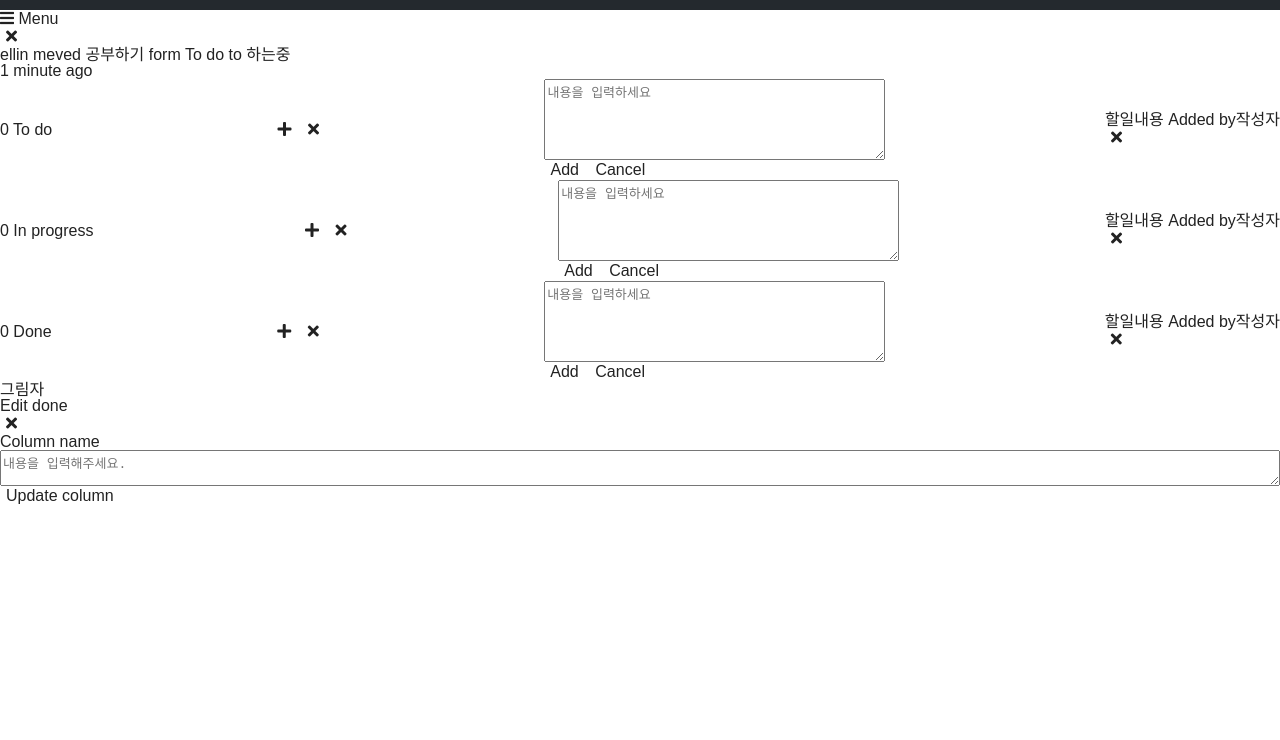
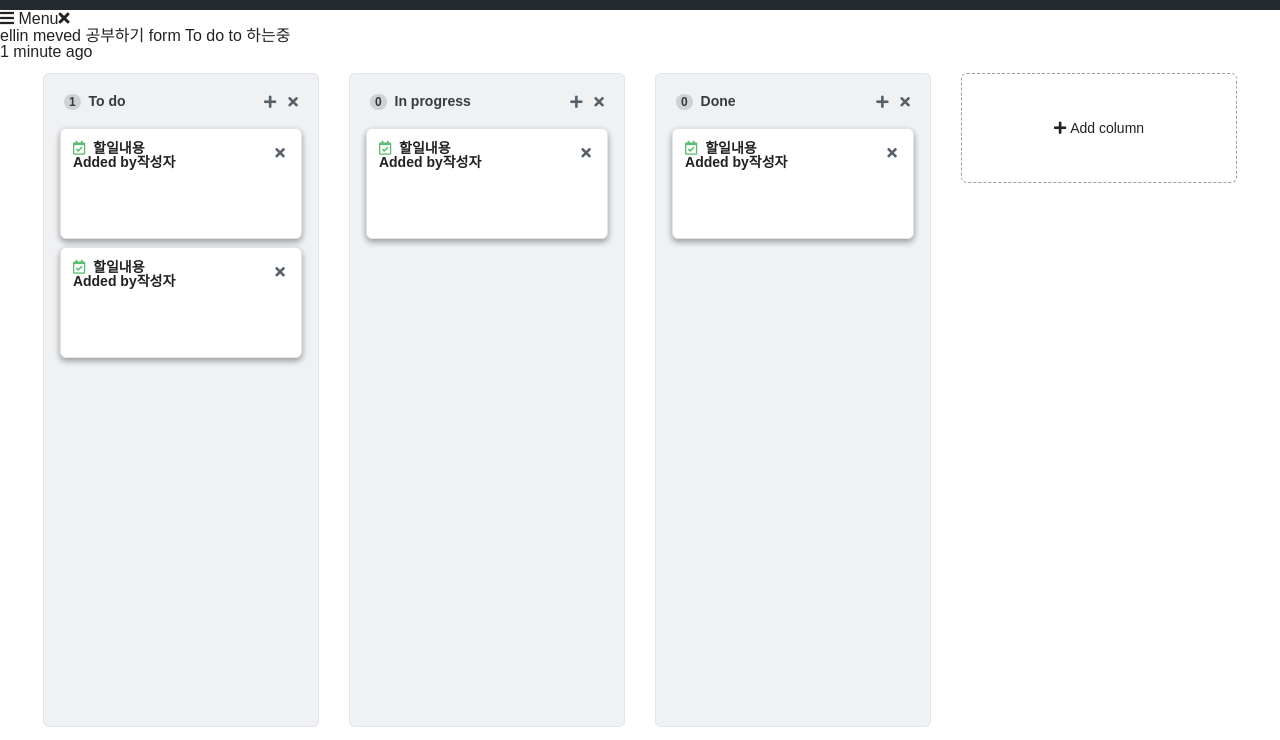
Before and after one commit to codesquad-member-2020/todo-12, a plain HTML site: page FE/index.html in a window 1280 px wide. Shown: the part 70-810 px from the top of the page. Drawn offline with Linux system fonts and the light colour scheme.

Commit message:
[feat] column, card css 구현

```diff
--- /dev/null
+++ b/FE/css/menu.css
@@ -0,0 +1,3 @@
+#activity-menu .activity-menu__header {
+  display: flex;
+}
--- a/FE/css/reset.css
+++ b/FE/css/reset.css
@@ -452,6 +452,7 @@ button {
   border: 0;
   outline: 0;
   background-color: transparent;
+  padding: 0px;
 }
 
 .blind {
--- a/FE/css/style.css
+++ b/FE/css/style.css
@@ -1,25 +1,107 @@
 @import "reset.css";
 @import "modal.css";
+@import "menu.css";
 
 * {
   /* outline: red solid 1px; */
 }
+
+.flex {
+  display: flex;
+  /* align-items: center; */
+  justify-content: center;
+}
+
 #header {
+  align-items: center;
+  justify-content: space-between;
   padding: 0 3%;
   width: 100%;
   height: 80px;
   background-color: #24292e;
   color: #fff;
   font-weight: bold;
-  font-size: 25px;
+  font-size: 20px;
 }
 
 #header .header__menu-btn {
   color: #fff;
 }
 
-.flex {
-  display: flex;
+#todo {
+  justify-content: space-evenly;
+  padding: 1%;
+  height: 85vh;
+}
+
+#todo .todo__column {
+  padding: 16px;
+  height: 100%;
+  width: 22%;
+  border-radius: 6px;
+  border: 1px solid #e1e4e8;
+  background-color: #eff1f3;
+  font-weight: 600;
+  font-size: 14px;
+}
+
+#todo #todo__add-column {
   align-items: center;
+  height: 110px;
+  border: 1px #959da5 dashed;
+  background-color: transparent;
+}
+
+#todo .column__header {
   justify-content: space-between;
+  margin-bottom: 14px;
+  color: #343c42;
 }
+
+#todo .column__card-count {
+  display: inline-block;
+  margin: 4px;
+  padding: 2px 5px;
+  border-radius: 20px;
+  font-size: 12px;
+  background-color: rgba(27, 31, 35, 0.15);
+}
+
+#todo .column__card {
+  justify-content: space-between;
+  margin-bottom: 8px;
+  padding: 12px;
+  width: 100%;
+  height: 111px;
+  border-radius: 6px;
+  border: 1px solid #e1e4e8;
+  background-color: #fff;
+  cursor: move;
+  box-shadow: 0 3px 6px rgba(0, 0, 0, 0.16), 0 3px 6px rgba(0, 0, 0, 0.23);
+}
+#todo .column__card:hover {
+  box-shadow: 0 10px 20px rgba(0, 0, 0, 0.19), 0 6px 6px rgba(0, 0, 0, 0.23);
+}
+
+#todo .column__card .card__icon {
+  padding-right: 4px;
+  color: #5dbc73;
+}
+
+.plus-btn,
+.close-btn {
+  padding: 4px;
+  color: #586069;
+}
+
+/* 수정하기 */
+/* #project-menu, */
+#add__todo,
+.popup__edit-title {
+  display: none;
+}
+
+.plus-btn:hover,
+.close-btn:hover {
+  color: #426fd6;
+}
--- a/FE/index.html
+++ b/FE/index.html
@@ -17,14 +17,14 @@
         <h1>TODO 서비스</h1>
         <button type="button" class="header__menu-btn">menu</button>
       </header>
-      <div id="project-menu flex">
-        <h2 class="blind">액션 메뉴</h2>
-        <div class="project-menu__header">
-          <div class="project-menu__column">
+      <div id="activity-menu">
+        <h2 class="blind">활동 메뉴</h2>
+        <div class="activity-menu__header">
+          <div class="activity-menu__column">
             <i class="fas fa-bars"></i>
             <span>Menu</span>
           </div>
-          <div class="project-menu__column">
+          <div class="activity-menuu__column">
             <button type="button">
               <i class="fas fa-times"></i>
             </button>
@@ -44,12 +44,13 @@
           </li>
         </ul>
       </div>
-      <main class="todo">
-        <section id="todo__todo" class="flex">
+      <main id="todo" class="flex">
+        <section id="todo__todo" class="todo__column">
           <h2 class="blind">To do</h2>
+          <div class="column__header flex">
             <div>
-            <span class="todo__count">0</span>
-            <span class="todo__title">To do</span>
+              <span class="column__card-count">1</span>
+              <span class="column__title">To do</span>
             </div>
             <div>
               <button type="button" class="plus-btn">
@@ -58,6 +59,71 @@
               <button type="button" class='close-btn'>
                 <i class="fas fa-times"></i>
               </button>
+            </div>
+        </div>
+          <!-- add 입력창 -->
+          <div id="add__todo">
+            <div class="add__input">
+             <textarea name="" id="" cols="40" rows="5" maxlength="500" aria-label="내용을 입력하세요" placeholder="내용을 입력하세요"></textarea>
+            </div>
+          <div class="add__btn">
+              <button class="btn__add">Add</button>
+              <button class="btn__cancel">Cancel</button>
+           </div>
+         </div>
+          <!-- //add 입력창 -->
+
+          <ul class="column__cards">
+            <li class="column__card flex">
+              <div class="card__contents">
+                <div class="card__row">
+                  <i class="far fa-calendar-check card__icon"></i>
+                  <span class="card__content">할일내용</span>
+                </div>
+                <div class="card__row">
+                  <span class="card__author">Added by<strong>작성자</strong></span>
+                </div>
+              </div>
+              <div class="card__btn">
+                <button type="button" class="close-btn">
+                  <i class="fas fa-times"></i>
+                </button>
+              </div>
+            </li>
+            <li class="column__card flex">
+              <div class="card__contents">
+                <div class="card__row">
+                  <i class="far fa-calendar-check card__icon"></i>
+                  <span class="card__content">할일내용</span>
+                </div>
+                <div class="card__row">
+                  <span class="card__author">Added by<strong>작성자</strong></span>
+                </div>
+              </div>
+              <div class="card__btn">
+                <button type="button" class="close-btn">
+                  <i class="fas fa-times"></i>
+                </button>
+              </div>
+            </li>
+          </ul>
+        </section>
+
+        <section id="todo__inprogress" class="todo__column">
+          <h2 class="blind">In progress</h2>
+          <div class="column__header flex">
+           <div>
+              <span class="column__card-count">0</span>
+              <span class="column__title">In progress</span>
+            </div>
+            <div>
+              <button type="button" class="plus-btn">
+                <i class="fas fa-plus"></i>
+              </button>
+              <button type="button" class='close-btn'>
+                <i class="fas fa-times"></i>
+              </button>
+          </div>
         </div>
 
           <!-- add 입력창 -->
@@ -72,13 +138,18 @@
          </div>
           <!-- //add 입력창 -->
 
-          <ul class="todo__list">
-            <li class="todo__card">
-              <div class="card__column">
+          <ul class="column__cards">
+            <li class="column__card  flex">
+              <div class="card__contents">
+                <div class="card__row">
+                <i class="far fa-calendar-check card__icon"></i>
                 <span class="card__content">할일내용</span>
+                </div>
+                <div class="card__row">
                 <span class="card__author">Added by<strong>작성자</strong></span>
               </div>
-              <div class="card__column">
+              </div>
+              <div class="card__btn">
                 <button type="button" class="close-btn">
                   <i class="fas fa-times"></i>
                 </button>
@@ -86,11 +157,12 @@
             </li>
           </ul>
         </section>
-        <section id="todo__inprogress" class="flex">
-          <h2 class="blind">In progress</h2>
+        <section id="todo__done" class="todo__column">
+          <h2 class="blind">Done</h2>
+          <div class="column__header flex">
             <div>
-            <span class="todo__count">0</span>
-            <span class="todo__title">In progress</span>
+              <span class="column__card-count">0</span>
+              <span class="column__title">Done</span>
             </div>
             <div>
               <button type="button" class="plus-btn">
@@ -99,6 +171,7 @@
               <button type="button" class='close-btn'>
                 <i class="fas fa-times"></i>
               </button>
+            </div>
           </div>
 
           <!-- add 입력창 -->
@@ -113,13 +186,18 @@
          </div>
           <!-- //add 입력창 -->
 
-          <ul class="todo__list">
-            <li class="todo__card">
-              <div class="card__column">
+          <ul class="column__cards">
+            <li class="column__card  flex">
+              <div class="card__contents">
+                <div class="card__row">
+                <i class="far fa-calendar-check card__icon"></i>
                 <span class="card__content">할일내용</span>
+                </div>
+                <div class="card__row">
                 <span class="card__author">Added by<strong>작성자</strong></span>
               </div>
-              <div class="card__column">
+              </div>
+              <div class="card__btn">
                 <button type="button" class="close-btn">
                   <i class="fas fa-times"></i>
                 </button>
@@ -127,46 +205,13 @@
             </li>
           </ul>
         </section>
-        <section id="todo__done" class="flex">
-          <h2 class="blind">Done</h2>
-          <div>
-            <span class="todo__count">0</span>
-            <span class="todo__title">Done</span>
-          </div>
-          <div>
-            <button type="button" class="plus-btn">
+        <section id="todo__add-column" class="todo__column flex">
+        <div class="add-column__btn">
+          <button type="button">
             <i class="fas fa-plus"></i>
-            </button>
-            <button type="button" class='close-btn'>
-              <i class="fas fa-times"></i>
+            <span>Add column</span>
           </button>
         </div>
-
-          <!-- add 입력창 -->
-          <div id="add__todo">
-            <div class="add__input">
-             <textarea name="" id="" cols="40" rows="5" maxlength="500" aria-label="내용을 입력하세요" placeholder="내용을 입력하세요"></textarea>
-            </div>
-          <div class="add__btn">
-              <button class="btn__add">Add</button>
-              <button class="btn__cancel">Cancel</button>
-           </div>
-         </div>
-          <!-- //add 입력창 -->
-
-          <ul class="todo__list">
-            <li class="todo__card">
-              <div class="card__column">
-                <span class="card__content">할일내용</span>
-                <span class="card__author">Added by<strong>작성자</strong></span>
-              </div>
-              <div class="card__column">
-                <button type="button" class="close-btn">
-                  <i class="fas fa-times"></i>
-                </button>
-              </div>
-            </li>
-          </ul>
         </section>
       </main>
 
```
Lines whose indentation alone changed are shown as unchanged.
